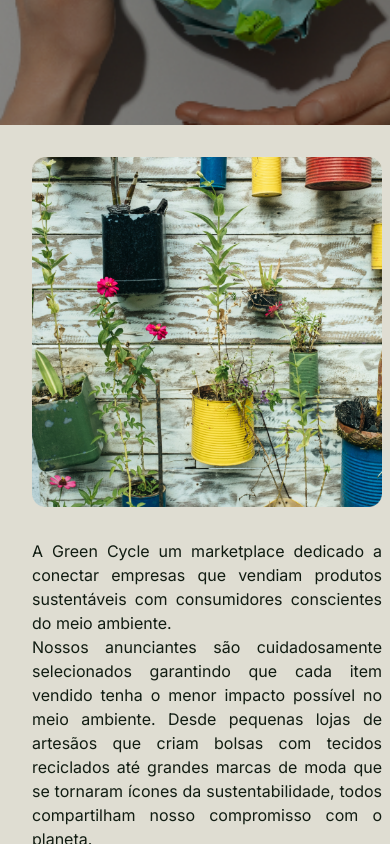
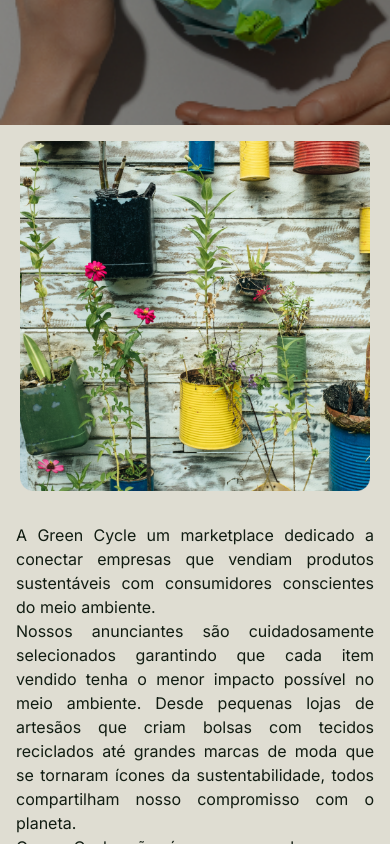
Before and after one commit to Green-Cycle/Green-Cycle, a React (Vite) app in the folder Frontend/: page /sobre in a window 390 px wide. Shown: the part 680-1524 px from the top of the page. Built offline with nearby package versions, Linux system fonts and the light colour scheme.

Commit message:
fixed sobre css mobile

```diff
--- a/Frontend/src/pages/Sobre.css
+++ b/Frontend/src/pages/Sobre.css
@@ -37,10 +37,15 @@
   margin: 0;
   padding-bottom: 1rem;
 }
+.sobre__main-box {
+  display: flex;
+  flex-direction: column;
+  align-items: center;
+}
 
 .sobre__main-container {
   display: grid;
-  padding: 2rem;
+  padding: 1rem;
   grid-template-areas:
     'vasos'
     'paragraph1'
@@ -78,8 +83,6 @@
     background-size: cover;
   }
   .sobre__main-box {
-    display: flex;
-    flex-direction: column;
     padding-top: 96px;
   }
   .sobre__main-container {
```
